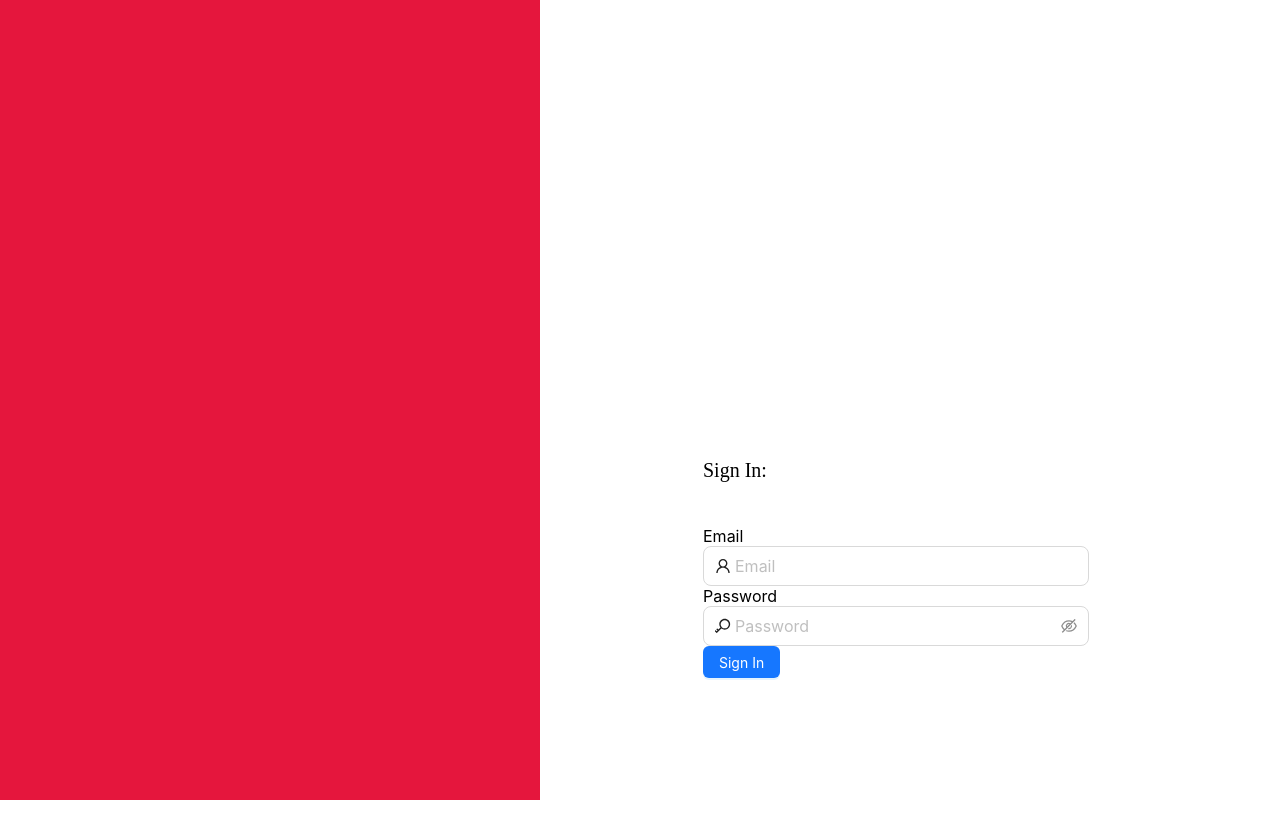
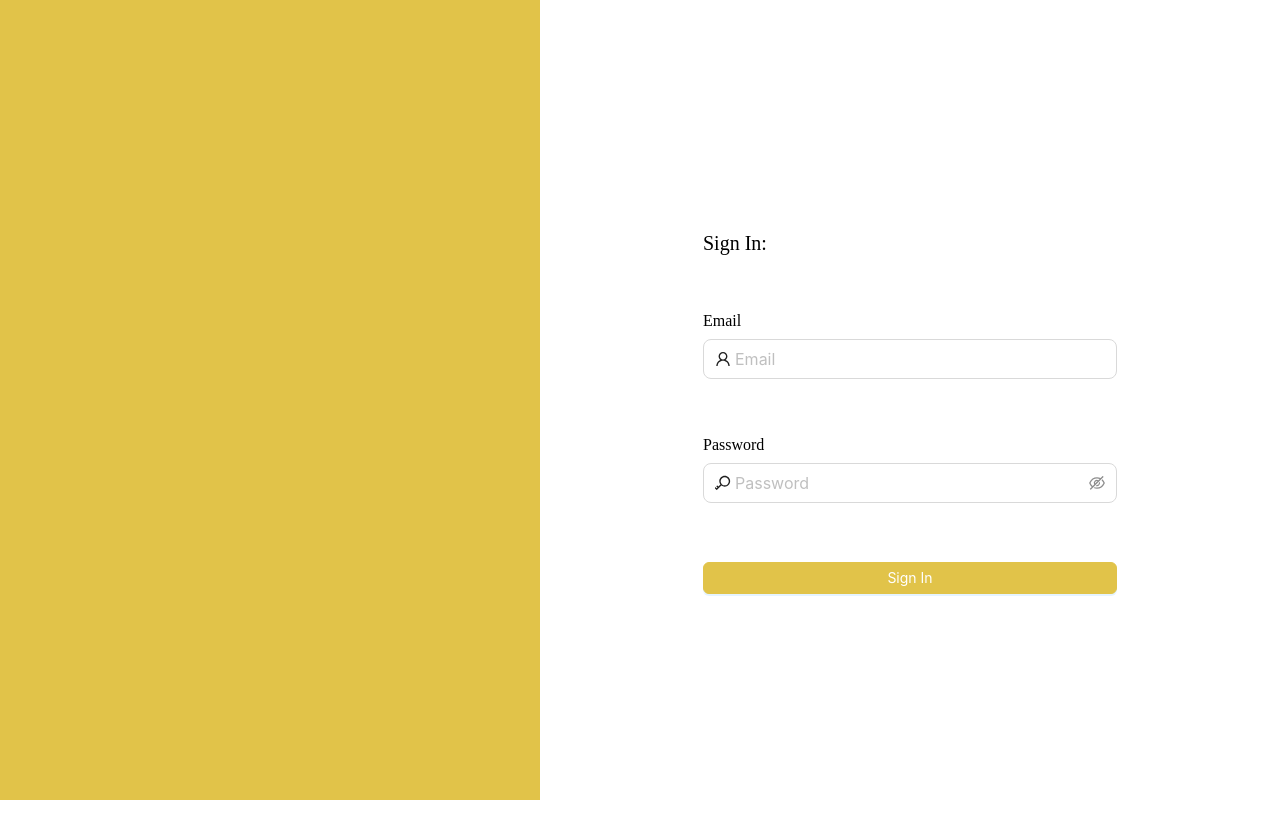
Before and after one commit to matgrube/brewder, a React (Create React App) app in the folder frontend/: page / in a window 1280 px wide. Shown: the top 838 px of the page. After the commit the page ends 800 px from the top, so only its background shows below. Built offline with nearby package versions, Linux system fonts and the light colour scheme.

Commit message:
Added proper styling

```diff
--- a/frontend/src/compontents/dataEntry/input/Input.scss
+++ b/frontend/src/compontents/dataEntry/input/Input.scss
@@ -1,4 +1,4 @@
-.input {
+.inputWrapper {
   width: 100%;
   @include flexbox($direction: column);
   .label {
@@ -6,6 +6,12 @@
     @include text-16;
     margin-bottom: 10px;
   }
+  .ant-input-affix-wrapper:hover {
+    border-color: $primary;
+  }
+  .ant-input-affix-wrapper-focused {
+    border-color: $primary;
+  }
   .validationContainer {
     height: 20px;
   }
--- a/frontend/src/compontents/forms/loginForm/LoginForm.scss
+++ b/frontend/src/compontents/forms/loginForm/LoginForm.scss
@@ -1,6 +1,10 @@
 .loginForm {
     @include flexbox($direction: column, $align: center, $justify: center);
     width: 100%;
+    div {
+        width: 100%;
+        margin-bottom: 12px;
+    }
     .button {
         width: 100%;
         margin-top: 15px;
--- a/frontend/src/compontents/interaction/Button/Button.scss
+++ b/frontend/src/compontents/interaction/Button/Button.scss
@@ -14,6 +14,6 @@
     }
 }
 .buttonWrapper .ant-btn:hover {
-    background-color: $mid;
+    background-color: $mid !important;
     border-color: $primary;
 }
--- a/frontend/src/pages/loginPage/LoginPage.scss
+++ b/frontend/src/pages/loginPage/LoginPage.scss
@@ -6,6 +6,7 @@
         height: 100%;
         padding: 150px 15px;
     };
+    box-sizing: border-box;
     position: relative;
     .login {
         @include flexbox($direction: column, $align: flex-start, $justify: center);
--- a/frontend/src/styles/_colors.scss
+++ b/frontend/src/styles/_colors.scss
@@ -11,5 +11,6 @@ $gray-border: #d9d9d9;
 
 $link: #224477;
 
-$primary: #e5163d;
+$primary: #e1c349;
+$mid: #f3d2a8;
 $secondary: #b2b2aa;
--- a/frontend/src/styles/_partials.scss
+++ b/frontend/src/styles/_partials.scss
@@ -9,3 +9,8 @@
 // COMPONENTS
 
 @import "../compontents/dataEntry/input/Input.scss";
+@import "../compontents/interaction/Button/Button.scss";
+
+// FORMS
+
+@import "../compontents/forms/loginForm/LoginForm.scss";
```
